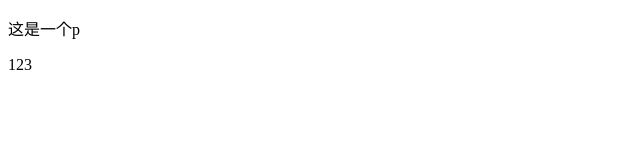
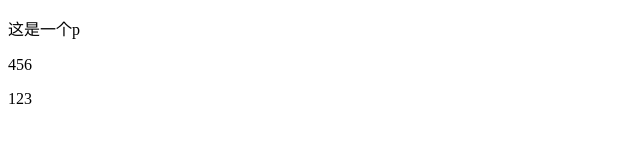
Before and after one commit to KuangWeian/MyDemo, a plain HTML site: page index.html in a window 1280 px wide. Shown: the full height of the page, 0-640 px from the left. Drawn offline with Linux system fonts and the light colour scheme.

Commit message:
Update index.html

```diff
--- a/index.html
+++ b/index.html
@@ -8,6 +8,7 @@
 </head>
 <body>
     <p>这是一个p</p>
+    <span>456</span>
     <p>123</p>
 </body>
 </html>
```
